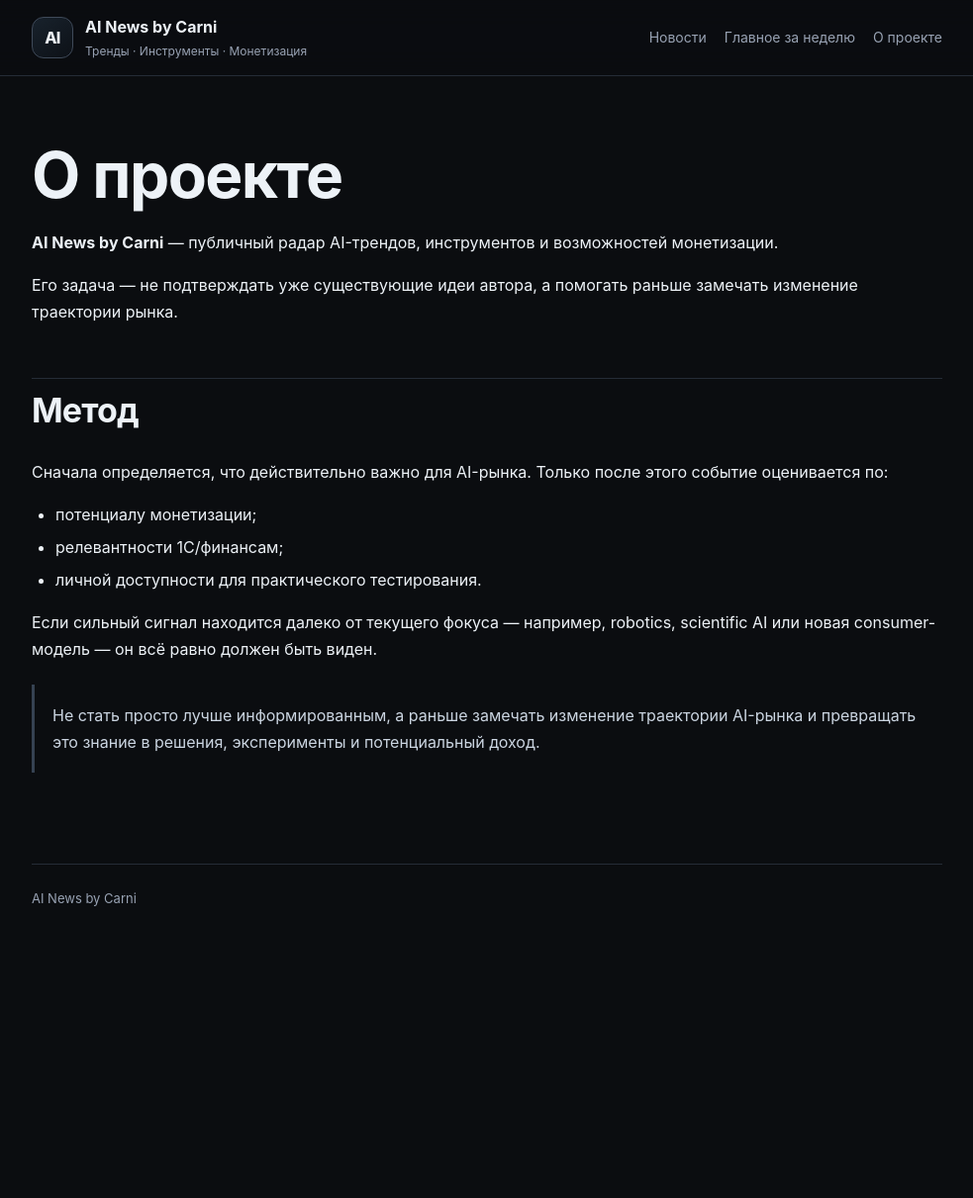
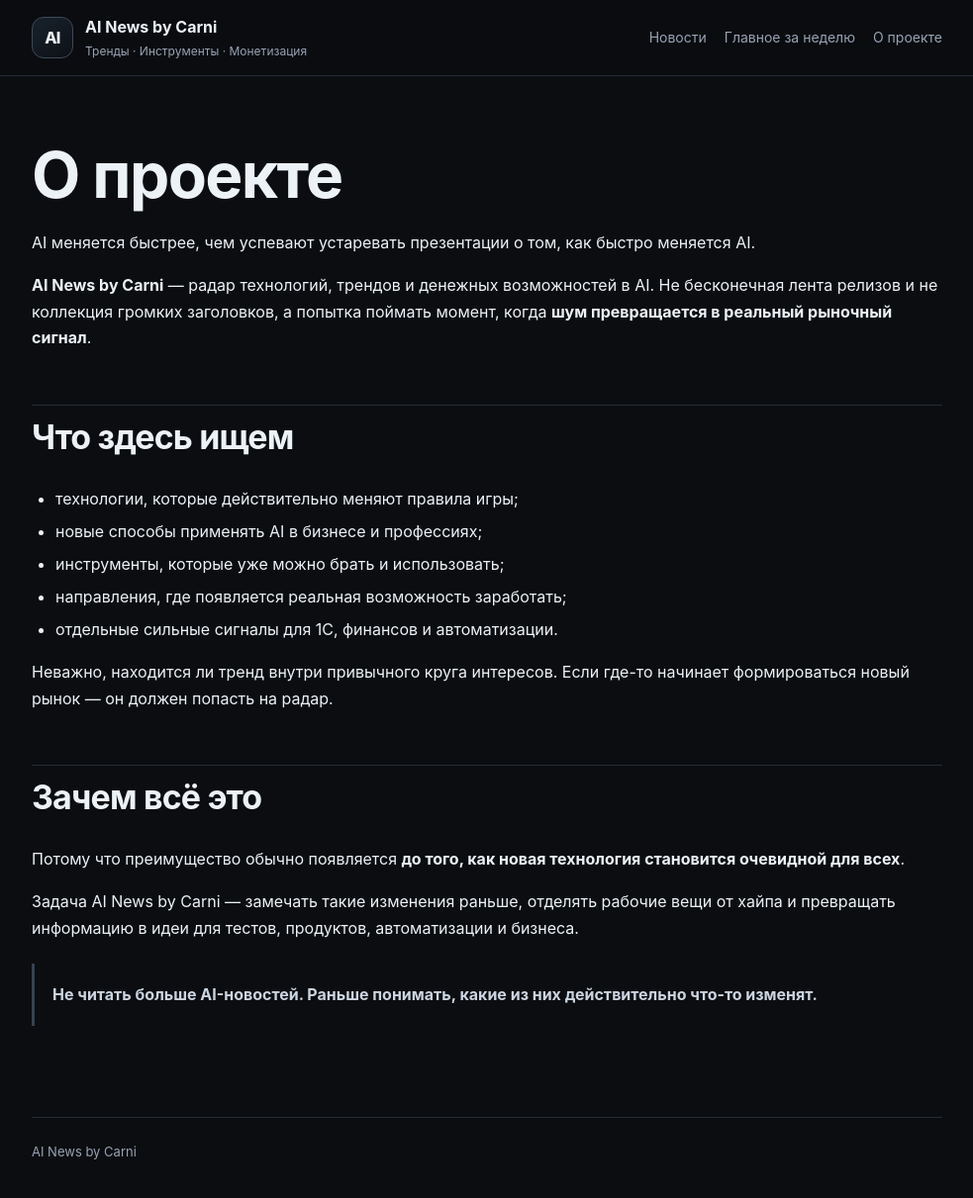
Before and after one commit to DmitryCarni/ai-news-by-carni, a Jekyll site: the page built from about.md, in a window 1280 px wide and 1220 px high. Shown: the top 1211 px of the window at 99% size, without its empty margins (148-1131 px from the left). Built offline with Jekyll 4.4.1, drawn with Linux system fonts in a browser that asks for light colours.

Commit message:
Rewrite About page as project manifesto

```diff
--- a/about.md
+++ b/about.md
@@ -6,18 +6,24 @@ permalink: /about/
 
 # О проекте
 
-**AI News by Carni** — публичный радар AI-трендов, инструментов и возможностей монетизации.
+AI меняется быстрее, чем успевают устаревать презентации о том, как быстро меняется AI.
 
-Его задача — не подтверждать уже существующие идеи автора, а помогать раньше замечать изменение траектории рынка.
+**AI News by Carni** — радар технологий, трендов и денежных возможностей в AI. Не бесконечная лента релизов и не коллекция громких заголовков, а попытка поймать момент, когда **шум превращается в реальный рыночный сигнал**.
 
-## Метод
+## Что здесь ищем
 
-Сначала определяется, что действительно важно для AI-рынка. Только после этого событие оценивается по:
+- технологии, которые действительно меняют правила игры;
+- новые способы применять AI в бизнесе и профессиях;
+- инструменты, которые уже можно брать и использовать;
+- направления, где появляется реальная возможность заработать;
+- отдельные сильные сигналы для 1С, финансов и автоматизации.
 
-- потенциалу монетизации;
-- релевантности 1С/финансам;
-- личной доступности для практического тестирования.
+Неважно, находится ли тренд внутри привычного круга интересов. Если где-то начинает формироваться новый рынок — он должен попасть на радар.
 
-Если сильный сигнал находится далеко от текущего фокуса — например, robotics, scientific AI или новая consumer-модель — он всё равно должен быть виден.
+## Зачем всё это
 
-> Не стать просто лучше информированным, а раньше замечать изменение траектории AI-рынка и превращать это знание в решения, эксперименты и потенциальный доход.
+Потому что преимущество обычно появляется **до того, как новая технология становится очевидной для всех**.
+
+Задача AI News by Carni — замечать такие изменения раньше, отделять рабочие вещи от хайпа и превращать информацию в идеи для тестов, продуктов, автоматизации и бизнеса.
+
+> **Не читать больше AI-новостей. Раньше понимать, какие из них действительно что-то изменят.**
```
